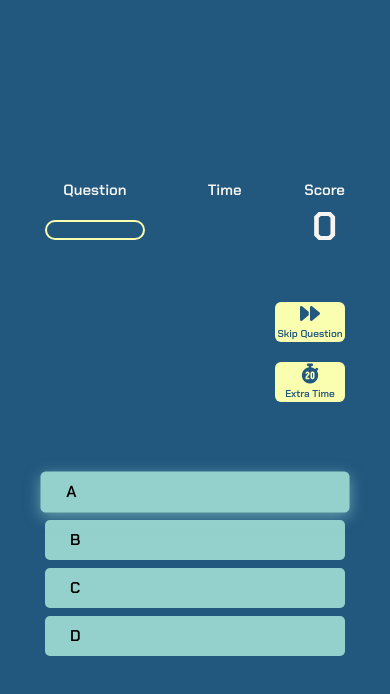
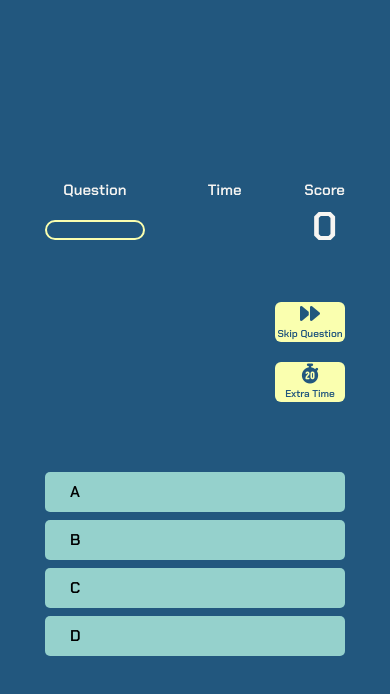
Before and after one commit to liortlv/monday-quiz-game, a plain HTML site: page quiz.html in a window 390 px wide. In both pictures the pointer is over the element 195 px from the left and 492 px from the top of the page. Drawn offline with Linux system fonts and the light colour scheme; no server answers.

Commit message:
Fix bug: on mobile phones, canceled hover transition and transform

```diff
--- a/css/quiz.css
+++ b/css/quiz.css
@@ -143,6 +143,7 @@ body {
 
 /* CSS Mobile */
 @media screen and (max-width: 768px) {
+
     .choice-container,
     .choice-container3,
     .choice-container4 {
@@ -191,4 +192,12 @@ body {
     .gameplay-container {
         gap: 2rem;
     }
+
+    .choice-container:hover,
+    .choice-container3:hover,
+    .choice-container4:hover {
+        transition: none;
+        transform: none;
+        box-shadow: none;
+    }
 }
```
